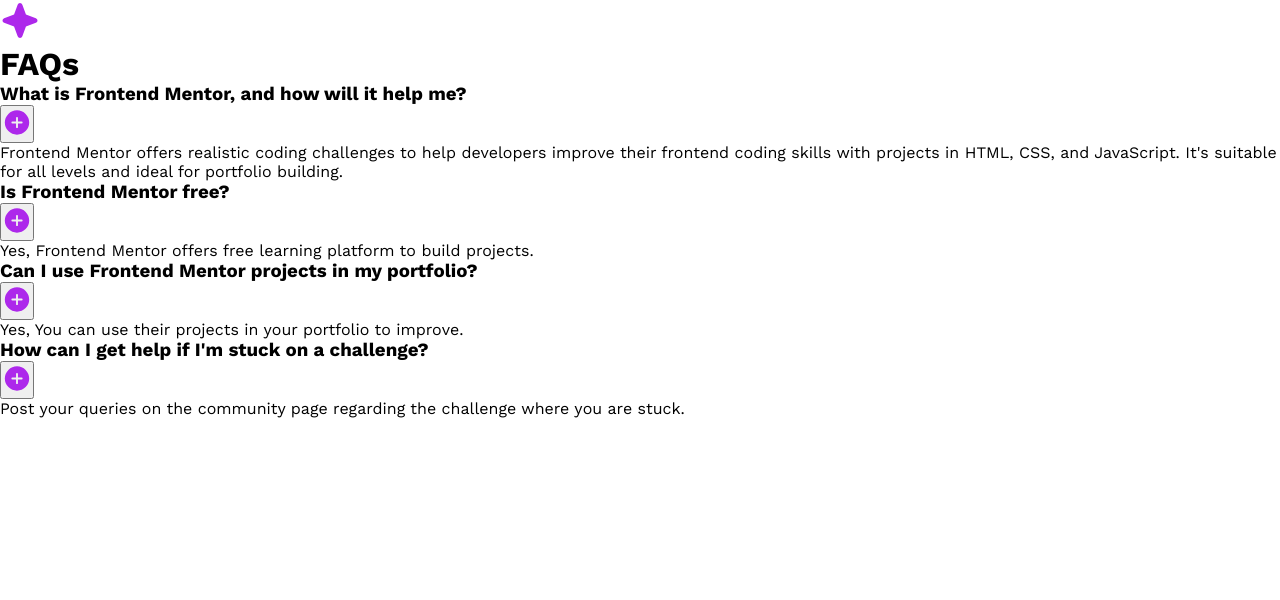
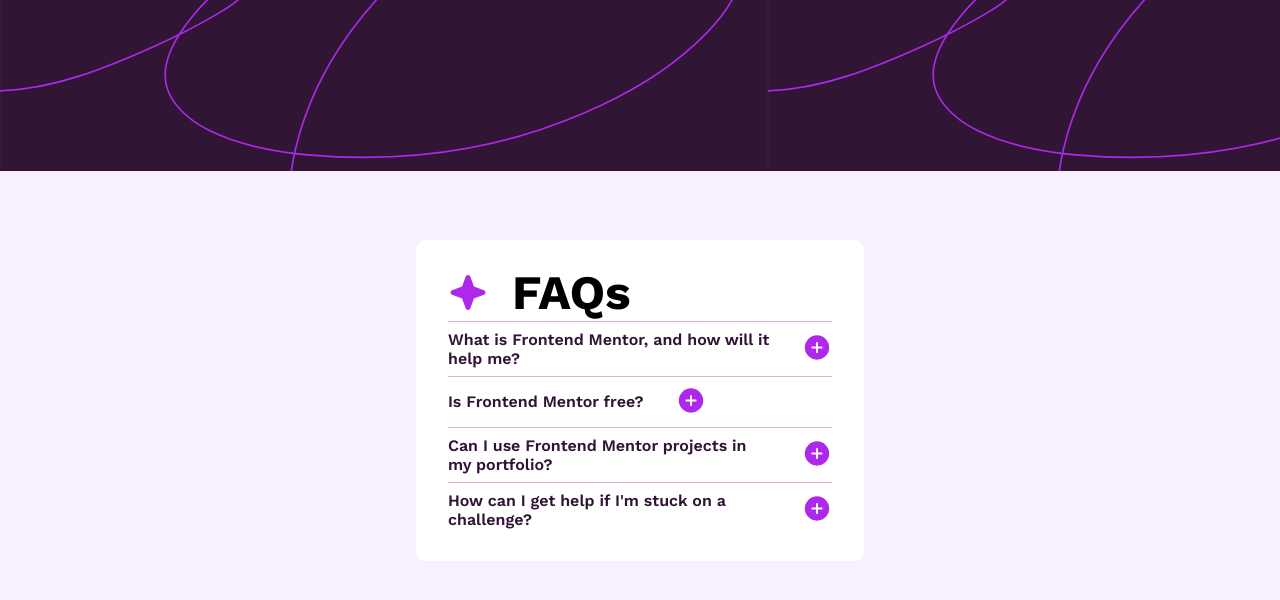
Before and after one commit to k-gourav/FAQ-accordion, a React (Vite) app: page / in a window 1280 px wide. Shown: the top 600 px of the page. Built offline with nearby package versions, Linux system fonts and the light colour scheme.

Commit message:
feat : add expand/collapse functionality - Added collapse and expand feature to Accordion card component

```diff
--- a/src/components/Accordion/AccordionCard.jsx
+++ b/src/components/Accordion/AccordionCard.jsx
@@ -1,19 +1,21 @@
-import React from "react";
+import React, { useState } from "react";
 import styles from "./AccordionCard.module.css";
 import expandImg from "../../assets/icons/icon-plus.svg";
 import collapseImg from "../../assets/icons/icon-minus.svg";
 
 function AccordionCard({ description }) {
+  const [expandContent, setExpandContent] = useState(false);
+
   return (
     <div className={styles.accordion__body}>
       <div className={styles.accordion__content}>
         <div className={styles.accordion__title}>
-          <h3>{description.question}</h3>
-          <button className={styles.accordion__btn}>
-            <img src={expandImg} alt="expand-icon" />
+          <p className={styles.accordion_query}>{description.question}</p>
+          <button onClick={() => setExpandContent(!expandContent)} className={styles.accordion__btn}>
+            <img src={expandContent ? collapseImg : expandImg } alt={expandContent ? "collapse" : "expand"} />
           </button>
         </div>
-        <p className={styles.accordion__descript}>{description.answer}</p>
+        {expandContent ? <p className={styles.accordion__descript}>{description.answer}</p> : ""}
       </div>
     </div>
   );
--- a/src/components/Accordion/AccordionCard.module.css
+++ b/src/components/Accordion/AccordionCard.module.css
@@ -0,0 +1,46 @@
+main{
+    display: flex;
+    justify-content: center;
+    align-items: center;
+    min-height: 100vh;
+    background: url('../../assets/images/bg-desktop.svg') repeat-x;
+    background-size: 60%;
+    background-color: hsl(275, 100%, 97%);
+}
+.accordion__container{
+    width: 35%;
+    padding: 1.5rem 2rem;
+    border-radius: 10px;
+    background-color: #fff;
+}
+.accordion__head{
+    display: flex;
+    font-size: 1.5rem;
+    gap: 1.5rem;
+    border-bottom: none;
+}
+.accordion__content{
+    display: flex;
+    flex-direction: column;
+    gap: 1rem;
+    border-top: 1px solid rgb(220, 175, 220);
+    padding: 0.5rem 0;
+}
+.accordion__title{
+    display: flex;
+    gap: 2rem;
+    align-items: center;
+    color: hsl(292, 42%, 14%);
+    font-weight: 600;
+}
+.accordion__btn{
+    background: transparent;
+    border: none;
+    cursor: pointer;
+}
+.accordion__descript{
+    color: hsl(292, 16%, 49%);
+    width: 90%;
+    font-size: 0.9rem;
+    line-height: 1.6;
+}
--- a/src/styles/global.css
+++ b/src/styles/global.css
@@ -7,6 +7,6 @@
 }
 
 body{
-    min-width: 100vh;
+    min-height: 100vh;
     font-family: "Work Sans", sans-serif;
 }
```
